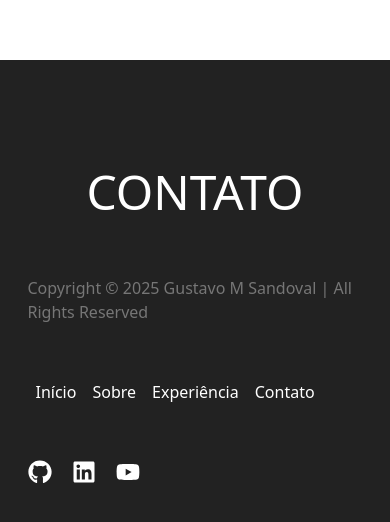
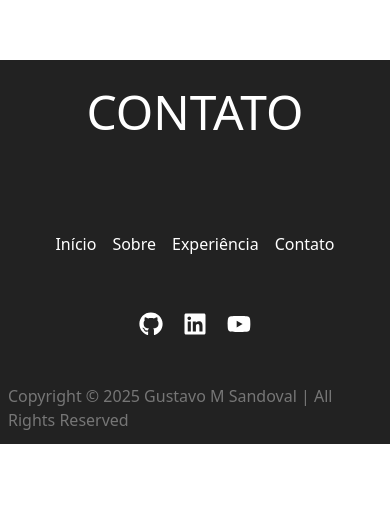
Before and after one commit to GustavoMSandoval/Portfolio-Santander, a React (Vite) app: page / in a window 390 px wide. Shown: the part 3577-4099 px from the top of the page. After the commit the page ends 4021 px from the top, so only its background shows below. Built offline with nearby package versions, Linux system fonts and the light colour scheme.

Commit message:
fix: Alterando estilo footer

```diff
--- a/src/components/Footer.tsx
+++ b/src/components/Footer.tsx
@@ -3,10 +3,10 @@ import { FaGithub, FaLinkedin, FaYoutube } from "react-icons/fa";
 export default function Footer() {
   return (
     <footer className="bg-dark">
-        <div className="section-container flex flex-col items-center gap-12">
-            <h2 className="section-title text-white">Contato</h2>
-            <div className="flex flex-col items-start gap-12 lg:grid lg:grid-cols-3 justify-items-center lg:items-center">
-                <span className="text-secondary">
+        <div className="flex flex-col items-center gap-12">
+            <h2 className="section-title text-white py-4">Contato</h2>
+            <div className="flex flex-col items-center gap-12 lg:grid lg:grid-cols-3 justify-items-center lg:items-center py-3 px-2">
+                <span className="text-secondary hidden lg:block">
                     Copyright © 2025 Gustavo M Sandoval | All Rights Reserved
                 </span>
                 <ul className="flex ">
@@ -20,6 +20,9 @@ export default function Footer() {
                     <li><a href="https://www.linkedin.com/in/gustavomsandoval/" target="_blank"><FaLinkedin color="white" size={24} /></a></li>
                     <li><a href="https://www.youtube.com/@GustavoMSandoval" target="_blank"><FaYoutube color="white" size={24} /></a></li>
                 </ul>
+                <span className="text-secondary lg:hidden">
+                    Copyright © 2025 Gustavo M Sandoval | All Rights Reserved
+                </span>
             </div>
         </div>
     </footer>
```
